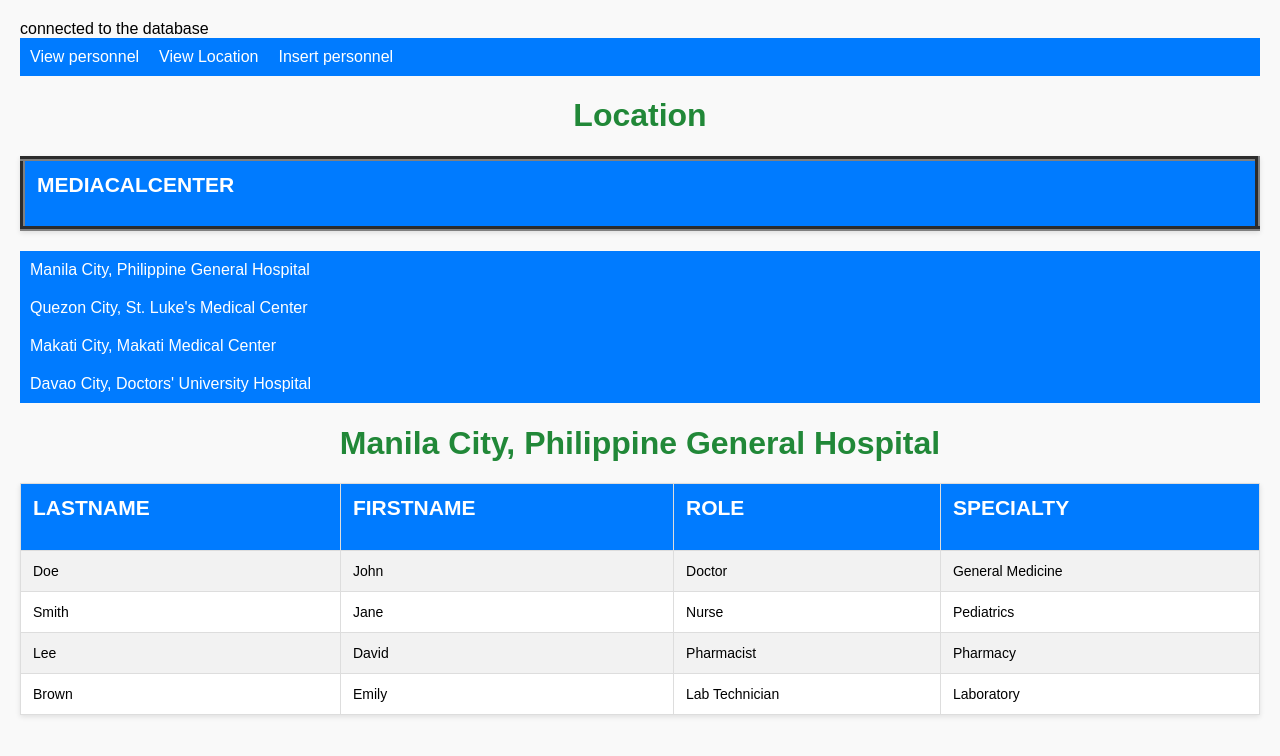
After one commit to algieronquillo/FirstCareMedicalCenter, a PHP site: page /htdocs/manilacity.php in a window 1280 px wide. The commit adds this page. Shown: the top 756 px of the page. Run offline with PHP 8.4, Linux system fonts and the light colour scheme; lists and menus that the app fills with data are empty.

Commit message:
upload manilacity file

```diff
--- a/htdocs/location.php
+++ b/htdocs/location.php
@@ -23,7 +23,7 @@
      <nav>
     <ul>
 
-        <li><a href="personnel.php">Manila City, Philippine General Hospital</a></li>
+        <li><a href="manilacity.php">Manila City, Philippine General Hospital</a></li>
         </ul>
         </nav>
 
--- /dev/null
+++ b/htdocs/manilacity.php
@@ -0,0 +1,53 @@
+<html>
+    <head>
+        <?php
+        include("style.php");
+
+        include("location.php");
+        ?>
+    </head>
+        <body>
+            <center>
+            <h1>Manila City, Philippine General Hospital</h1>
+        <table cellpadding="10" align="center" width="60%" border="">
+        <tr>
+            <th><h2>Lastname</h2></th>
+            <th><h2>Firstname</h2></th>
+            <th><h2>Role</h2></th>
+            <th><h2>Specialty</h2></th>
+
+        </tr>
+        <tr>
+            <td>Doe</td>
+            <td>John</td>
+            <td>Doctor	</td>
+            <td>General Medicine </td>
+        </tr>
+
+
+         <tr>
+            <td>Smith</td>
+            <td>Jane</td>
+            <td>Nurse</td>
+            <td>Pediatrics</td>
+        </tr>
+
+        <tr>
+            <td>Lee</td>
+            <td>David</td>
+            <td>Pharmacist	</td>
+            <td>Pharmacy</td>
+        </tr>
+
+        <tr>
+            <td>Brown</td>
+            <td>Emily</td>
+            <td>Lab Technician	</td>
+            <td>Laboratory</td>
+        </tr>
+
+
+
+        </body>
+
+</html>
```
Also changed, not shown: htdocs/quezoncity.php (added, +53 -0 lines).
